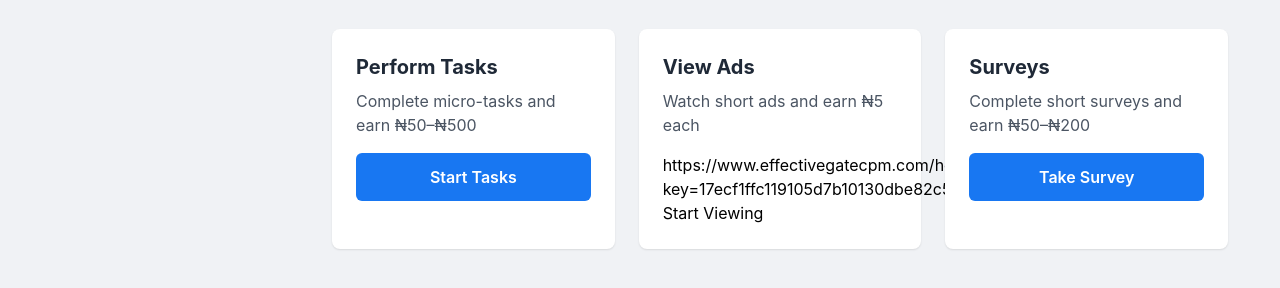
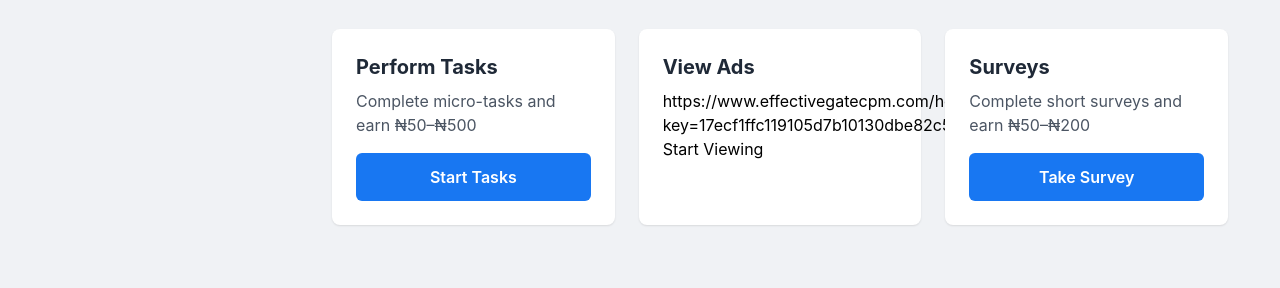
Before and after one commit to Silvar-maker/Tapwealth-, a plain HTML site: page earn.html in a window 1280 px wide. Shown: the part 148-436 px from the top of the page. Drawn offline with nearby package versions, Linux system fonts and the light colour scheme; sample sign-in values are in the browser's storage; a web font is replaced by a local one.

Commit message:
Update earn.html

```diff
--- a/earn.html
+++ b/earn.html
@@ -205,7 +205,6 @@
 
                 <div class="facebook-card p-6">
                     <h3 class="text-xl font-bold text-gray-800 mb-2">View Ads</h3>
-                    <p class="text-gray-600 mb-4">Watch short ads and earn ₦5 each</p>
                     https://www.effectivegatecpm.com/hczkwk02?key=17ecf1ffc119105d7b10130dbe82c538
                         Start Viewing
                     </button>
```
